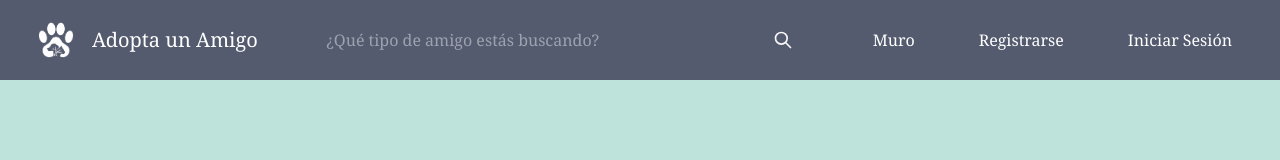
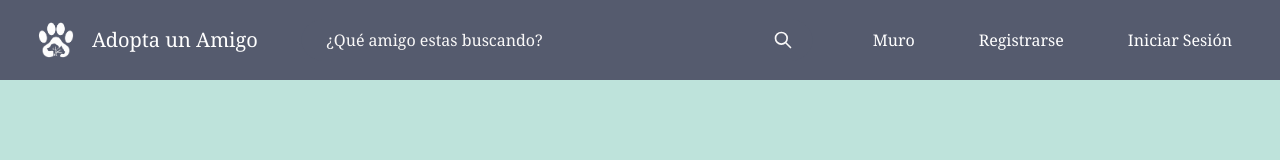
Before and after one commit to andreauxue/AdoptaMascota, a React (Vite) app in the folder Aplicacion/frontend/: page / in a window 1280 px wide. Shown: the top 160 px of the page. Built offline with nearby package versions, Linux system fonts and the light colour scheme; no server answers.

Commit message:
feat(frontend): Se implemento la barra de busqueda de la navbar

```diff
--- a/Aplicacion/frontend/src/App.jsx
+++ b/Aplicacion/frontend/src/App.jsx
@@ -9,6 +9,7 @@ import MuroMascotas from "./pages/MuroMascotas";
 import Anuncio from "./pages/Anuncio";
 import DetalleMascota from "./pages/DetalleMascota";
 import EditProfile from "./pages/EditProfile";
+import { BusquedaProvider } from './context/BusquedaContext';
 
 function AppContent() {
     const location = useLocation();
@@ -48,7 +49,9 @@ export default function App() {
   return (
     <BrowserRouter>
       <AuthProvider>
-        <AppContent />
+        <BusquedaProvider>
+            <AppContent />
+        </BusquedaProvider>
       </AuthProvider>
     </BrowserRouter>
   )
--- a/Aplicacion/frontend/src/components/ListaMascotas.jsx
+++ b/Aplicacion/frontend/src/components/ListaMascotas.jsx
@@ -2,11 +2,13 @@ import { useState, useEffect } from "react";
 import TarjetaMascota from "./TarjetaMascota";
 import MensajeCargando from "../components/MensajeCarga";
 import MensajeError from "../components/MensajeError";
+import { useBusqueda } from "../context/BusquedaContext";
 
 export default function ListaMascotas({verTodos, totalCargadas}) {
   const [mascotas, setMascotas] = useState([]);
   const [loading, setLoading] = useState(true);
   const [error, setError] = useState(null);
+  const { terminoBusqueda } = useBusqueda();
 
   useEffect(() => {
     fetch("http://127.0.0.1:8000/api/mascotas/")
@@ -27,6 +29,14 @@ export default function ListaMascotas({verTodos, totalCargadas}) {
         setLoading(false);
       });
   }, [totalCargadas]);
+
+  const mascotasFiltradas = mascotas.filter((m) => {
+    // Si no hay búsqueda, mostramos todas
+    if (!terminoBusqueda) return true;
+
+    // Si hay búsqueda, comparamos solo con la especie
+    return m.especie_nombre?.toLowerCase().includes(terminoBusqueda.toLowerCase());
+  });
 
   // Mensaje de cargando mascotas
   if (loading)
@@ -59,7 +69,23 @@ export default function ListaMascotas({verTodos, totalCargadas}) {
     </section>
   );
 
-  const mascotasAMostrar = verTodos ? mascotas : mascotas.slice(0, 3);
+  // Hay mascotas, pero ninguna coincide con la búsqueda
+  if (mascotasFiltradas.length === 0) {
+    return (
+      <section className="flex flex-col items-center px-4 py-12">
+        <div className="flex flex-col items-center p-12 rounded-3xl border-2 border-dashed border-azul-fondo max-w-2xl w-full opacity-70">
+          <h2 className="text-2xl font-extrabold text-azul-fondo mb-2 font-serif text-center">
+              No encontramos esa especie
+          </h2>
+          <p className="text-lg text-azul-fondo text-center">
+              No tenemos mascotas registradas como "{terminoBusqueda}" en este momento.
+          </p>
+        </div>
+      </section>
+    );
+  }
+
+  const mascotasAMostrar = verTodos ? mascotasFiltradas : mascotasFiltradas.slice(0, 3);
 
   return (
     <div className="grid grid-cols-1 gap-12 md:grid-cols-2 lg:grid-cols-3 place-items-center py-6">
--- a/Aplicacion/frontend/src/components/Navbar.jsx
+++ b/Aplicacion/frontend/src/components/Navbar.jsx
@@ -9,14 +9,19 @@ import logo from "../assets/img/LOGO.png";
 import { useNavigate } from 'react-router-dom';
 import { useAuth } from "../context/AuthContext";
 import FeedbackModal from "../components/FeedbackModal";
+import { useBusqueda } from "../context/BusquedaContext";
 
 export default function Navbar() {
     const navigate = useNavigate();
     const { isAuthenticated, logout } = useAuth();
+    const { setTerminoBusqueda } = useBusqueda();
 
     const [showLogoutModal, setShowLogoutModal] = useState(false);
 
-    const handleLogoClick = () => navigate('/');
+    const handleLogoClick = () => {
+        setTerminoBusqueda("");
+        navigate('/');
+    };
 
     const handleConfirmLogout = async () => {
         await logout();
@@ -24,13 +29,21 @@ export default function Navbar() {
         navigate('/');
     };
 
+    const handleSearchChange = (e) => {
+        setTerminoBusqueda(e.target.value);
+        navigate('/muro');
+    };
+
+
     const searchBarClass =
         "w-full py-2 pl-6 pr-12 text-blanco bg-azul-fondo rounded-full " +
         "focus:outline-none focus:ring-2 focus:ring-durazno hover:bg-blanco " +
-        "hover:text-azul-fondo transition-all duration-200 border border-azul-fondo";
+        "hover:text-azul-fondo transition-all duration-200 border border-azul-fondo " +
+        "appearance-none cursor-pointer font-serif";
+
 
     const searchIconClass =
-        "absolute right-3 top-1/2 transform -translate-y-1/2 p-2 text-blanco hover:text-azul-fondo";
+        "absolute right-3 top-1/2 transform -translate-y-1/2 p-2 text-blanco pointer-events-none";
 
     const UnderlineEffect = () => (
         <span className="absolute left-0 bottom-0 w-full h-0.5 bg-verde-menta scale-x-0 group-hover:scale-x-100 origin-right group-hover:origin-left transition-transform duration-300 ease-out" />
@@ -48,17 +61,24 @@ export default function Navbar() {
             {/* Barra de búsqueda */}
             <div className="flex-grow flex justify-center mx-10">
                 <div className="relative w-full max-w-lg group">
-                    <input
-                        type="text"
-                        placeholder="¿Qué tipo de amigo estás buscando?"
+                    {/* Funciona como select (para no complicarno la vida y hacerlo lo mas facil posible)*/}
+                    <select
+                        onChange={handleSearchChange}
                         className={searchBarClass}
-                    />
-                    <button className={searchIconClass}>
+                        defaultValue=""
+                    >
+                        <option value="" className="text-azul-fondo bg-blanco">¿Qué amigo estas buscando?</option>
+                        <option value="perro" className="text-azul-fondo bg-blanco">Perro</option>
+                        <option value="gato" className="text-azul-fondo bg-blanco">Gato</option>
+                        <option value="hamster" className="text-azul-fondo bg-blanco">Hámster</option>
+                    </select>
+
+                    <div className={searchIconClass}>
                         <svg className="w-5 h-5" fill="none" stroke="currentColor" viewBox="0 0 24 24">
                             <path strokeLinecap="round" strokeLinejoin="round" strokeWidth="2"
                                   d="M21 21l-6-6m2-5a7 7 0 11-14 0 7 7 0 0114 0z" />
                         </svg>
-                    </button>
+                    </div>
                 </div>
             </div>
 
--- /dev/null
+++ b/Aplicacion/frontend/src/context/BusquedaContext.jsx
@@ -0,0 +1,15 @@
+import React, { createContext, useState, useContext } from 'react';
+
+const BusquedaContext = createContext();
+
+export const useBusqueda = () => useContext(BusquedaContext);
+
+export const BusquedaProvider = ({ children }) => {
+    const [terminoBusqueda, setTerminoBusqueda] = useState("");
+
+    return (
+        <BusquedaContext.Provider value={{ terminoBusqueda, setTerminoBusqueda }}>
+            {children}
+        </BusquedaContext.Provider>
+    );
+};
```
